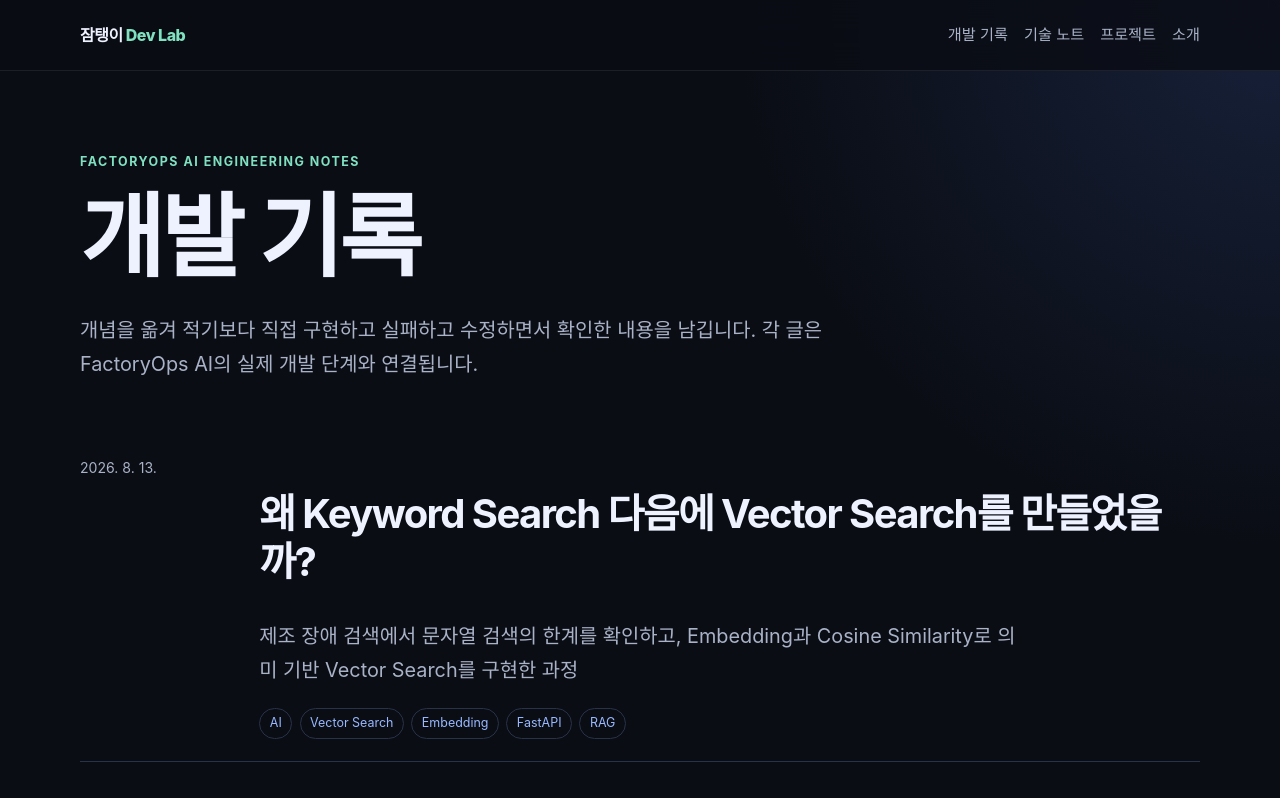
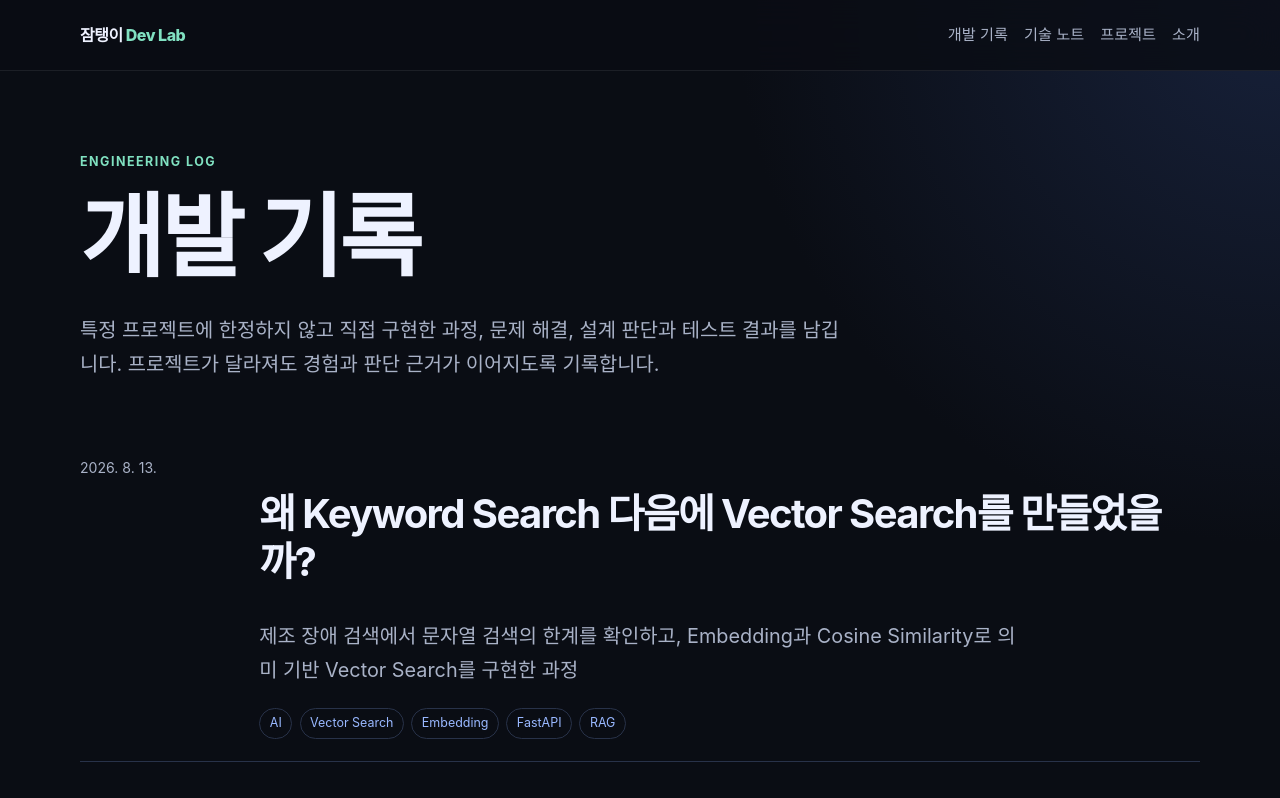
Before and after one commit to jaedark/jamtaeng-dev-lab, an Astro site: page /jamtaeng-dev-lab/blog in a window 1280 px wide. Shown: the top 798 px of the page. Built offline with nearby package versions, Linux system fonts and the light colour scheme; Astro itself is replaced by a stand-in of ours.

Commit message:
refactor: generalize engineering log

```diff
--- a/src/pages/blog/index.astro
+++ b/src/pages/blog/index.astro
@@ -5,11 +5,11 @@ const base = import.meta.env.BASE_URL;
 const posts = (await getCollection('blog', ({ data }) => !data.draft && !data.tags.includes('Concept')))
   .sort((a, b) => b.data.publishedAt.valueOf() - a.data.publishedAt.valueOf());
 ---
-<BaseLayout title="개발 기록 | 잠탱이 Dev Lab" description="FactoryOps AI를 구현하며 겪은 문제, 설계 판단, 검색·RAG·Agent·MCP 학습 내용을 기록합니다.">
+<BaseLayout title="개발 기록 | 잠탱이 Dev Lab" description="프로젝트 구현, 문제 해결, 설계 판단, 테스트와 시행착오를 기록합니다.">
   <header class="page-head container">
-    <div class="eyebrow">FactoryOps AI Engineering Notes</div>
+    <div class="eyebrow">Engineering Log</div>
     <h1>개발 기록</h1>
-    <p class="lead">개념을 옮겨 적기보다 직접 구현하고 실패하고 수정하면서 확인한 내용을 남깁니다. 각 글은 FactoryOps AI의 실제 개발 단계와 연결됩니다.</p>
+    <p class="lead">특정 프로젝트에 한정하지 않고 직접 구현한 과정, 문제 해결, 설계 판단과 테스트 결과를 남깁니다. 프로젝트가 달라져도 경험과 판단 근거가 이어지도록 기록합니다.</p>
   </header>
   <section class="container post-list">
     {posts.map((post) => (
```
